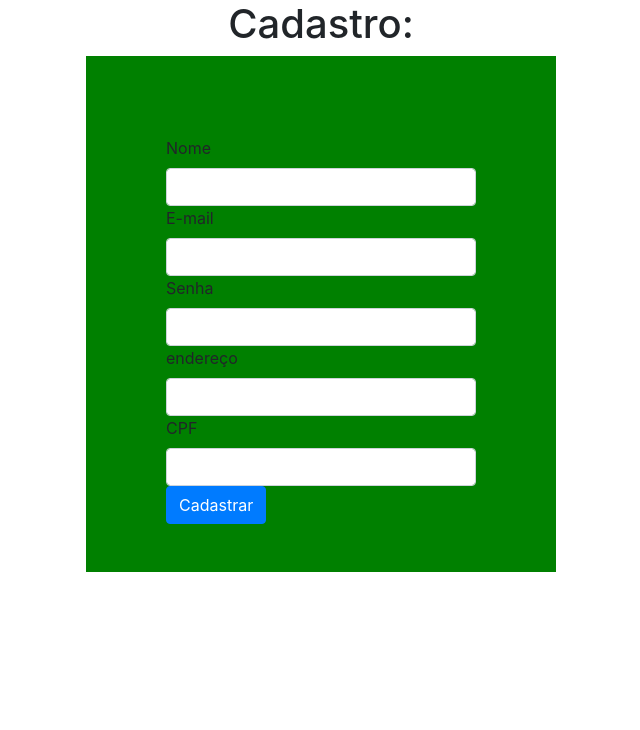
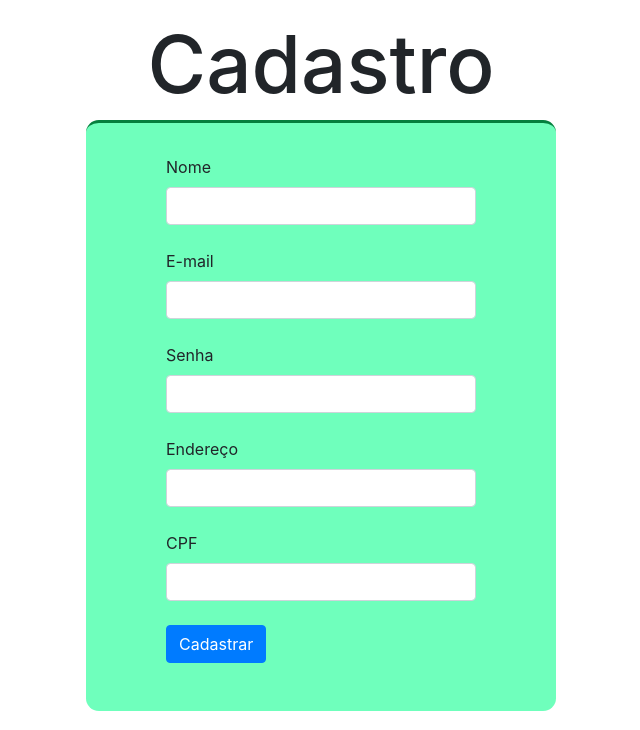
Before and after one commit to MarceloDaLuz/desrec, a CodeIgniter app: the page made by application/views/paginas/cadastro/index.php in a window 1280 px wide. Shown: the part 70-800 px from the top of the page, without its empty margins (319-959 px from the left). Run offline with CodeIgniter, Linux system fonts and the light colour scheme; some libraries are stand-ins or nearby versions; some web fonts are replaced.

Commit message:
css nas paginas
coloquei css nas paginas

```diff
--- a/application/views/paginas/cadastro/index.php
+++ b/application/views/paginas/cadastro/index.php
@@ -127,7 +127,7 @@
             <?php endif?>
         </header>
             <div class="container">
-            <h1 style="text-align:center">Cadastro:</h1>
+                <h1 class="dr-title-h1">Cadastro</h1>
             <div class="dr-form-body">
                 <?php
                     echo form_open("usuario/novo");
@@ -138,7 +138,7 @@
                             "class"=>"form-control",
                             "maxlenght"=>"200"
                         ));
-
+                        echo "<br>";
                         echo form_label("E-mail","email");
                         echo form_input(array(
                             "name"=>"email",
@@ -146,7 +146,7 @@
                             "class"=>"form-control",
                             "maxlength"=>"200"
                         ));
-
+                        echo "<br>";
                         echo form_label("Senha","senha");
                         echo form_password(array(
                             "name"=>"senha",
@@ -154,15 +154,15 @@
                             "class"=>"form-control",
                             "maxlength"=>"15"
                         ));
-
-                        echo form_label("endereço","endereco");
+                        echo "<br>";
+                        echo form_label("Endereço","endereco");
                         echo form_input(array(
                             "name"=>"endereco",
                             "id"=>"endereco",
                             "class"=>"form-control",
                             "maxlength"=>"245"
                         ));
-
+                        echo "<br>";
                         echo form_label("CPF","cpf");
                         echo form_input(array(
                             "name"=>"cpf",
@@ -170,7 +170,7 @@
                             "class"=>"form-control",
                             "maxlength"=>"11"
                         ));
-
+                        echo "<br>";
                         echo form_button(array(
                             "class"=>"btn btn-primary",
                             "content"=>"Cadastrar",
--- a/application/views/paginas/categorias/index.php
+++ b/application/views/paginas/categorias/index.php
@@ -126,8 +126,8 @@
 
             <?php endif?>
         </header>
-        <div class="container main-content">
-            <h1 style="text-align:center">Categorias</h1>
+        <div class="container">
+            <h1 class="dr-title-h1">Categorias</h1>
             <div class="dr-form-body">
                 <table class="table">
                     <?php foreach ($categorias as $c) :?>
--- a/application/views/paginas/login/index.php
+++ b/application/views/paginas/login/index.php
@@ -137,10 +137,10 @@
 
                         echo form_open("perfil/autenticar");
                             echo form_label("E-mail","email");
-                            echo form_input(array("name"=>"email","id"=>"email","class"=>"form-group","maxlength"=>"200"));
+                            echo form_input(array("name"=>"email","id"=>"email","class"=>"form-control","maxlength"=>"200"));
                                 echo "<br>";
                             echo form_label("Senha","senha");
-                            echo form_password(array("name"=>"senha","id"=>"senha","class"=>"form-group","maxlength"=>"15"));
+                            echo form_password(array("name"=>"senha","id"=>"senha","class"=>"form-control","maxlength"=>"15"));
                                 echo "<br>";
                             echo form_button(array("class"=>"btn btn-primary","content"=>"Entrar","type"=>"submit"));
                         echo form_close();
--- a/css/dr-style.css
+++ b/css/dr-style.css
@@ -66,13 +66,25 @@ li{
 }
 
 .dr-form-body{
-    background-color: green;
-    padding-top: 5rem;
+    background-color: rgba(27, 255, 149, 0.63);
+    border-top: rgb(5,127,62) solid;
+    border-radius: 0.8rem;
+
+    padding-top: 2rem;
     padding-left: 5rem;
     padding-right: 5rem;
     padding-bottom: 2rem;
     margin-left: 20rem;
     margin-right: 20rem;
+    margin-bottom:3rem;
+}
+
+/* titles*/
+    /*h1*/
+.dr-title-h1{
+    margin-top:0.2em;
+    font-size: 5rem;
+    text-align: center;
 }
 /* carousel*/
 
```
